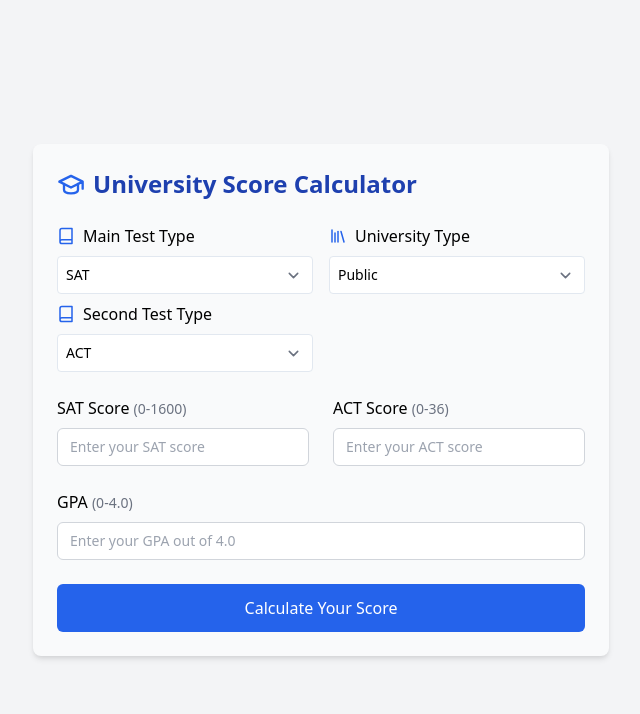
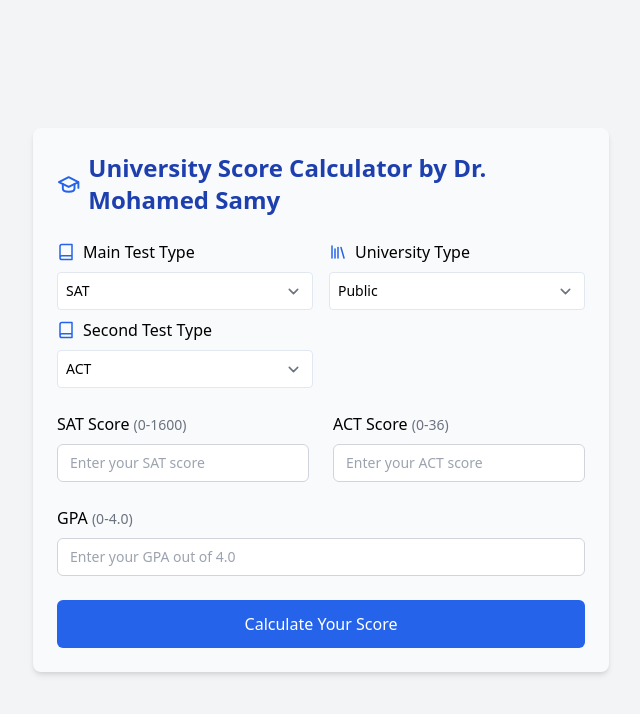
Before and after one commit to mohamedsamydeveloper/score-calculator, a plain HTML site: page index.html in a window 1280 px wide. Shown: the whole page, without its empty margins (319-959 px from the left). Drawn offline with nearby package versions, Linux system fonts and the light colour scheme.

Commit message:
Update index.html

```diff
--- a/index.html
+++ b/index.html
@@ -95,7 +95,7 @@
                 <path d="M22 10v6M2 10l10-5 10 5-10 5z"/>
                 <path d="M6 12v5c0 2 2 3 6 3s6-1 6-3v-5"/>
             </svg>
-            <h2 class="text-2xl font-bold text-blue-800">University Score Calculator</h2>
+            <h2 class="text-2xl font-bold text-blue-800">University Score Calculator by Dr. Mohamed Samy</h2>
         </div>
 
         <div class="grid grid-cols-1 md:grid-cols-2 gap-4">
```
